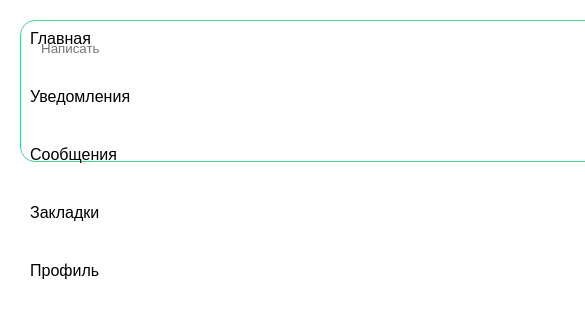
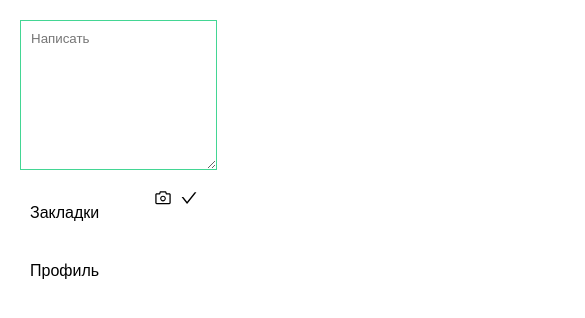
Before and after one commit to oksanaBir/social-net, a React app: page / in a window 390 px wide. Shown: the top 318 px of the page, 585 px wide, since content can reach past the window. Built offline with nearby package versions, Linux system fonts and the light colour scheme.

Commit message:
styles changed

```diff
--- a/src/styles/textarea.less
+++ b/src/styles/textarea.less
@@ -1,17 +1,19 @@
 .textarea {
     padding: 20px;
     border-radius: 15px;
-    height: 100px;
     color: @gray;
     width: 700px;
     border: @greenBorder;
     color: @green;
 
-    @media (max-width: 350px) {
+    @media (max-width: 1050px) {
         position: relative;
         width: 100%;
+        border-radius: 0;
+        height: 300px;
         padding: 10px;
-        border-radius: 0;
+        box-sizing: border-box;
+        height: 150px;
     }
 }
 
```
